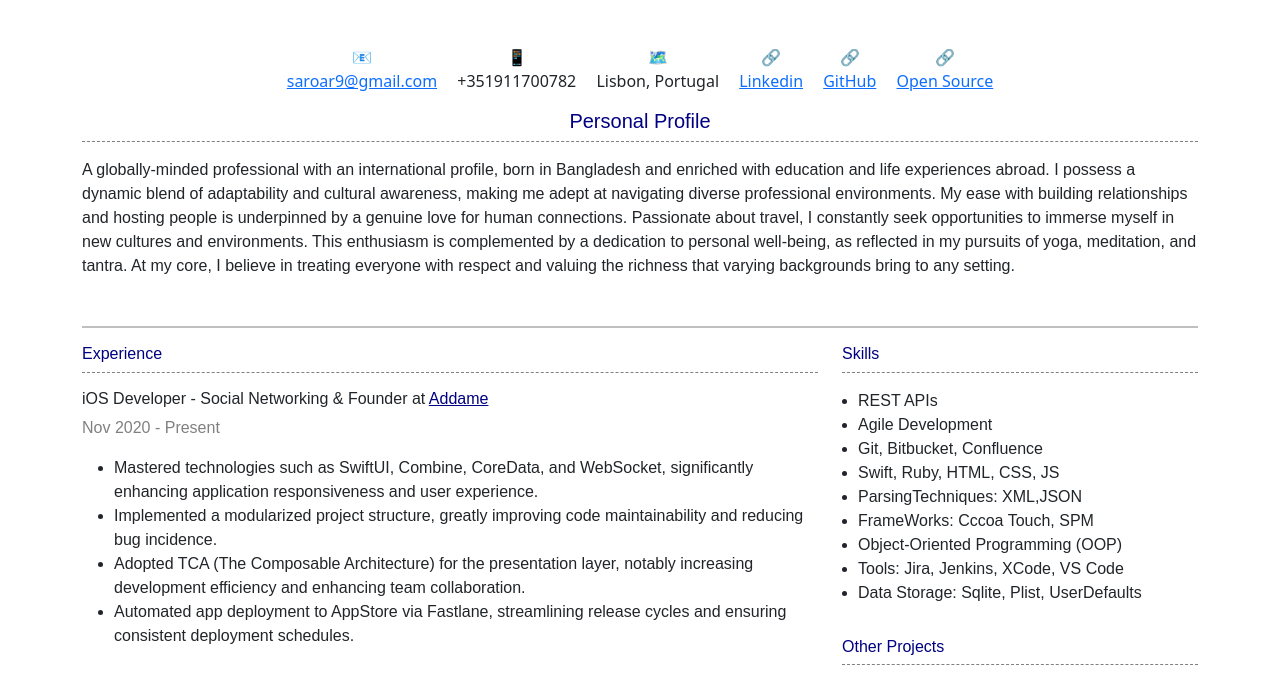
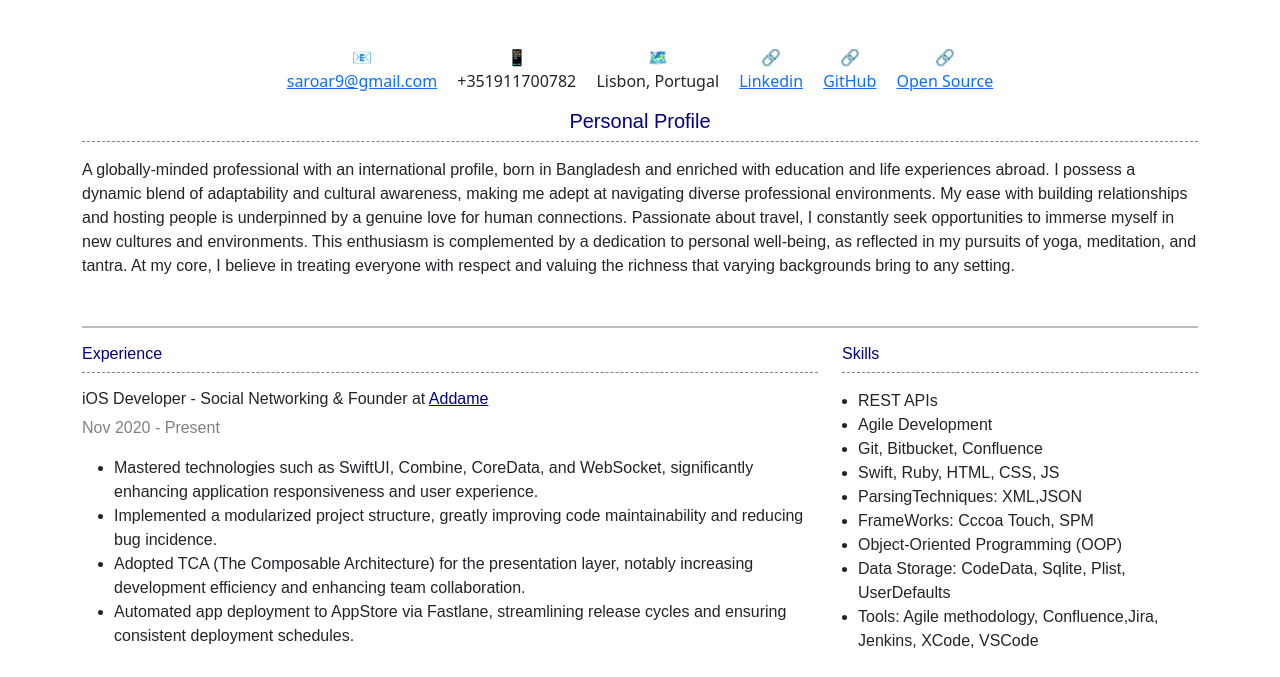
Before and after one commit to AddaMeSPB/AddaMeSPB.github.io, a plain HTML site: page saroar_khandoker_cv.html in a window 1280 px wide. Shown: the part 121-798 px from the top of the page. Drawn offline with nearby package versions, Linux system fonts and the light colour scheme.

Commit message:
Update saroar_khandoker_cv.html

```diff
--- a/saroar_khandoker_cv.html
+++ b/saroar_khandoker_cv.html
@@ -246,8 +246,8 @@
                     <li>ParsingTechniques: XML,JSON</li>
                     <li>FrameWorks: Cccoa Touch, SPM</li>
                     <li>Object-Oriented Programming (OOP)</li>
-                    <li>Tools: Jira, Jenkins, XCode, VS Code</li>
-                    <li>Data Storage: Sqlite, Plist, UserDefaults</li>
+                    <li>Data Storage: CodeData, Sqlite, Plist, UserDefaults</li>
+                    <li>Tools: Agile methodology, Confluence,Jira, Jenkins, XCode, VSCode</li>
                   </ul>
                </div>
                <!-- Projects -->
```
